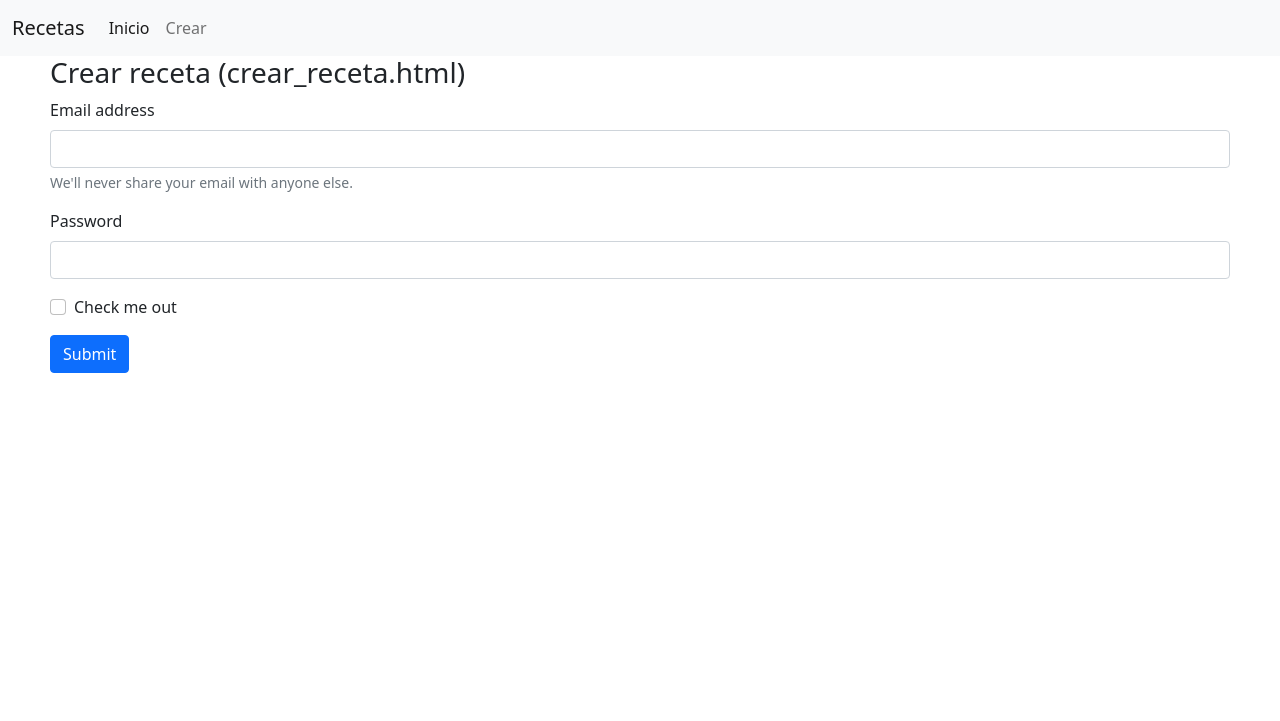
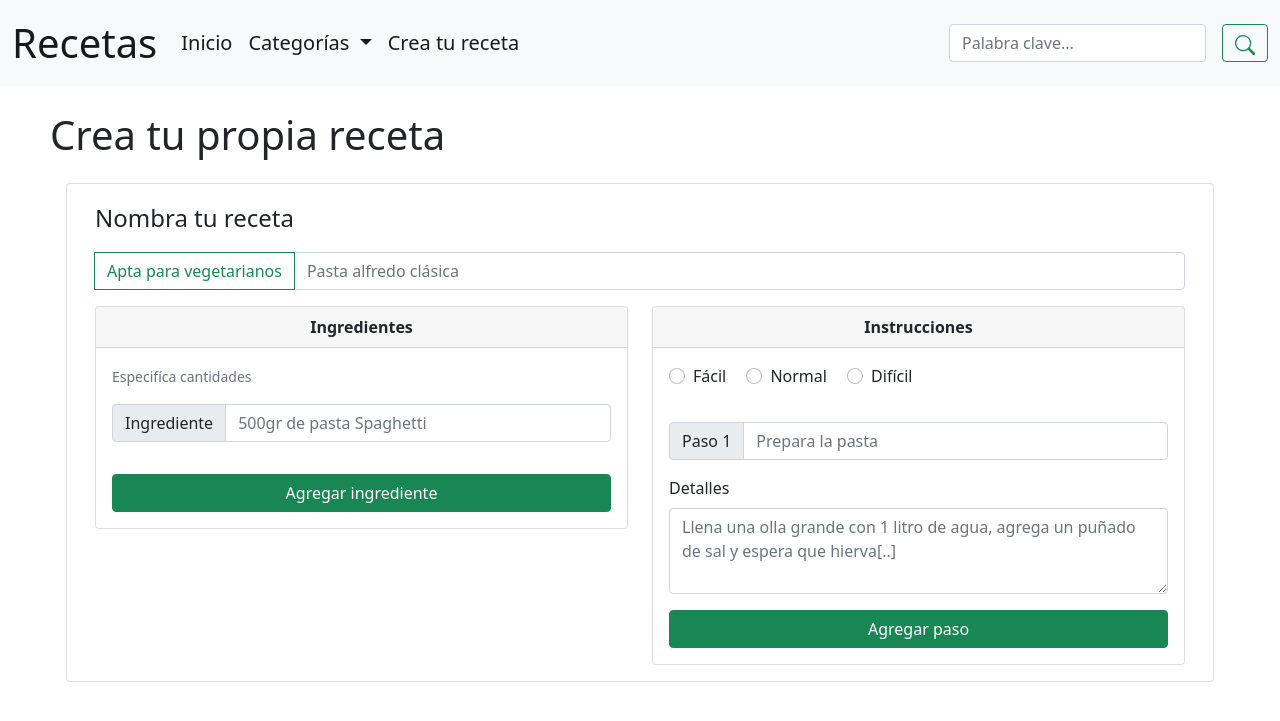
Before and after one commit to JoulesCH/Recetas, a Flask app: page /crear in a window 1280 px wide. Shown: the top 721 px of the page. Run offline with Flask 2, Linux system fonts and the light colour scheme.

Commit message:
navbar and recepymaker

```diff
--- a/templates/base/base.html
+++ b/templates/base/base.html
@@ -11,7 +11,7 @@
 <body>
     {% include "base/navbar.html" %}
 
-    <div style="margin: 0 50px;">
+    <div style="margin: 0 50px; margin-top: 25px;">
         {% block content %}
         {% endblock %}
     </div>
--- a/templates/base/navbar.html
+++ b/templates/base/navbar.html
@@ -1,15 +1,38 @@
 
-    <nav class="navbar navbar-expand-lg navbar-light bg-light">
+      <nav class="navbar navbar-expand-lg navbar-light bg-light">
         <div class="container-fluid">
-          <a class="navbar-brand" href="#">Recetas</a>
-          <button class="navbar-toggler" type="button" data-bs-toggle="collapse" data-bs-target="#navbarNavAltMarkup" aria-controls="navbarNavAltMarkup" aria-expanded="false" aria-label="Toggle navigation">
+          <a class="navbar-brand fs-1" href="/">Recetas</a>
+          <button class="navbar-toggler" type="button" data-bs-toggle="collapse" data-bs-target="#navbarSupportedContent" aria-controls="navbarSupportedContent" aria-expanded="false" aria-label="Toggle navigation">
             <span class="navbar-toggler-icon"></span>
           </button>
-          <div class="collapse navbar-collapse" id="navbarNavAltMarkup">
-            <div class="navbar-nav">
-              <a class="nav-link active" aria-current="page" href="/">Inicio</a>
-              <a class="nav-link" href="/crear">Crear</a>
-            </div>
+          <div class="collapse navbar-collapse" id="navbarSupportedContent">
+            <ul class="navbar-nav me-auto mb-2 mb-lg-0">
+              <li class="nav-item">
+                <a class="nav-link active fs-5" aria-current="page" href="/">Inicio</a>
+              </li>
+              <li class="nav-item dropdown">
+                <a class="nav-link active dropdown-toggle fs-5" href="#" id="navbarDropdown" role="button" data-bs-toggle="dropdown" aria-expanded="false">
+                  Categorías
+                </a>
+                <ul class="dropdown-menu" aria-labelledby="navbarDropdown">
+                  <li><a class="dropdown-item" href="#">Recetas con proteína</a></li>
+                  <li><a class="dropdown-item" href="#">Recetas vegetarianas</a></li>
+                  <li><hr class="dropdown-divider"></li>
+                  <li><a class="dropdown-item" href="#">Postres</a></li>
+                </ul>
+              </li>
+              <li class="nav-item">
+                <a class="nav-link active fs-5" href="/crear">Crea tu receta</a>
+              </li>
+            </ul>
+            <form class="d-flex">
+              <input class="form-control me-3" type="search" placeholder="Palabra clave..." aria-label="Search">
+              <button class="btn btn-outline-success" type="submit">
+                <svg xmlns="http://www.w3.org/2000/svg" width="20" height="20" fill="currentColor" class="bi bi-search" viewBox="0 0 16 16">
+                  <path d="M11.742 10.344a6.5 6.5 0 1 0-1.397 1.398h-.001c.03.04.062.078.098.115l3.85 3.85a1 1 0 0 0 1.415-1.414l-3.85-3.85a1.007 1.007 0 0 0-.115-.1zM12 6.5a5.5 5.5 0 1 1-11 0 5.5 5.5 0 0 1 11 0z"/>
+                </svg>
+              </button>
+            </form>
           </div>
         </div>
       </nav>
--- a/templates/crear_receta.html
+++ b/templates/crear_receta.html
@@ -8,21 +8,81 @@
 
 {% block content %}
 
-    <h3>Crear receta (crear_receta.html)</h3>
+    <h1>Crea tu propia receta</h3>
     <form>
-        <div class="mb-3">
-          <label for="exampleInputEmail1" class="form-label">Email address</label>
-          <input type="email" class="form-control" id="exampleInputEmail1" aria-describedby="emailHelp">
-          <div id="emailHelp" class="form-text">We'll never share your email with anyone else.</div>
+        <div class="card-body">
+          <div class="card">
+            <div class="card-body">
+              <div class="container">
+                <div class="mb-2">
+                  <label for="exampleFormControlInput1" class="form-label fs-4">Nombra tu receta</label>
+                </div>
+                <div class="input-group mb-3">
+                  <input type="checkbox" class="btn-check" id="btncheck1" autocomplete="off">
+                  <label class="btn btn-outline-success" for="btncheck1">Apta para vegetarianos</label>
+                  <input type="text" class="form-control" placeholder="Pasta alfredo clásica" aria-label="Example text with button addon" aria-describedby="button-addon1">
+                </div>
+                <div class="row">
+                  <div class="col-md">
+                    <div class="card">
+                      <div class="card-header text-center fw-bold">
+                        Ingredientes
+                      </div>
+                      <div class="card-body">
+                        <div class="row g-3 align-items-center">
+                          <div class="col-auto">
+                            <span id="passwordHelpInline" class="form-text">
+                              Especifíca cantidades
+                            </span>
+                          </div>
+                          <div class="input-group mb-3">
+                            <span class="input-group-text" id="inputGroup-sizing-default">Ingrediente</span>
+                            <input type="text" class="form-control" placeholder="500gr de pasta Spaghetti" aria-label="Sizing example input" aria-describedby="inputGroup-sizing-default">
+                          </div>
+                          <div class="d-grid gap-2">
+                            <button class="btn btn-success" type="button">Agregar ingrediente</button>
+                          </div>
+                        </div>
+                      </div>
+                    </div>
+                  </div>
+                  <div class="col-md">
+                    <div class="card">
+                      <div class="card-header text-center fw-bold">
+                        Instrucciones
+                      </div>
+                      <div class="card-body">
+                        <div class="form-check form-check-inline">
+                          <input class="form-check-input" type="radio" name="inlineRadioOptions" id="inlineRadio1" value="option1">
+                          <label class="form-check-label" for="inlineRadio1">Fácil</label>
+                        </div>
+                        <div class="form-check form-check-inline">
+                          <input class="form-check-input" type="radio" name="inlineRadioOptions" id="inlineRadio1" value="option1">
+                          <label class="form-check-label" for="inlineRadio1">Normal</label>
+                        </div>
+                        <div class="form-check form-check-inline">
+                          <input class="form-check-input" type="radio" name="inlineRadioOptions" id="inlineRadio1" value="option1">
+                          <label class="form-check-label" for="inlineRadio1">Difícil</label>
+                        </div>
+                      </div>
+                      <div class="card-body">
+                        <div class="mb-3">
+                          <div class="input-group mb-3">
+                            <span class="input-group-text" id="inputGroup-sizing-default">Paso 1</span>
+                            <input type="text" class="form-control" placeholder="Prepara la pasta" aria-label="Sizing example input" aria-describedby="inputGroup-sizing-default">
+                          </div>
+                          <label for="exampleFormControlTextarea1" class="form-label">Detalles</label>
+                          <textarea class="form-control" placeholder="Llena una olla grande con 1 litro de agua, agrega un puñado de sal y espera que hierva[..]" id="exampleFormControlTextarea1" rows="3"></textarea>
+                        </div>
+                        <div class="d-grid gap-2">
+                          <button class="btn btn-success" type="button">Agregar paso</button>
+                        </div>
+                      </div>
+                    </div>
+                  </div>
+                </div>
+              </div>
+          </div>
         </div>
-        <div class="mb-3">
-          <label for="exampleInputPassword1" class="form-label">Password</label>
-          <input type="password" class="form-control" id="exampleInputPassword1">
-        </div>
-        <div class="mb-3 form-check">
-          <input type="checkbox" class="form-check-input" id="exampleCheck1">
-          <label class="form-check-label" for="exampleCheck1">Check me out</label>
-        </div>
-        <button type="submit" class="btn btn-primary">Submit</button>
       </form>
 {% endblock %}
```
